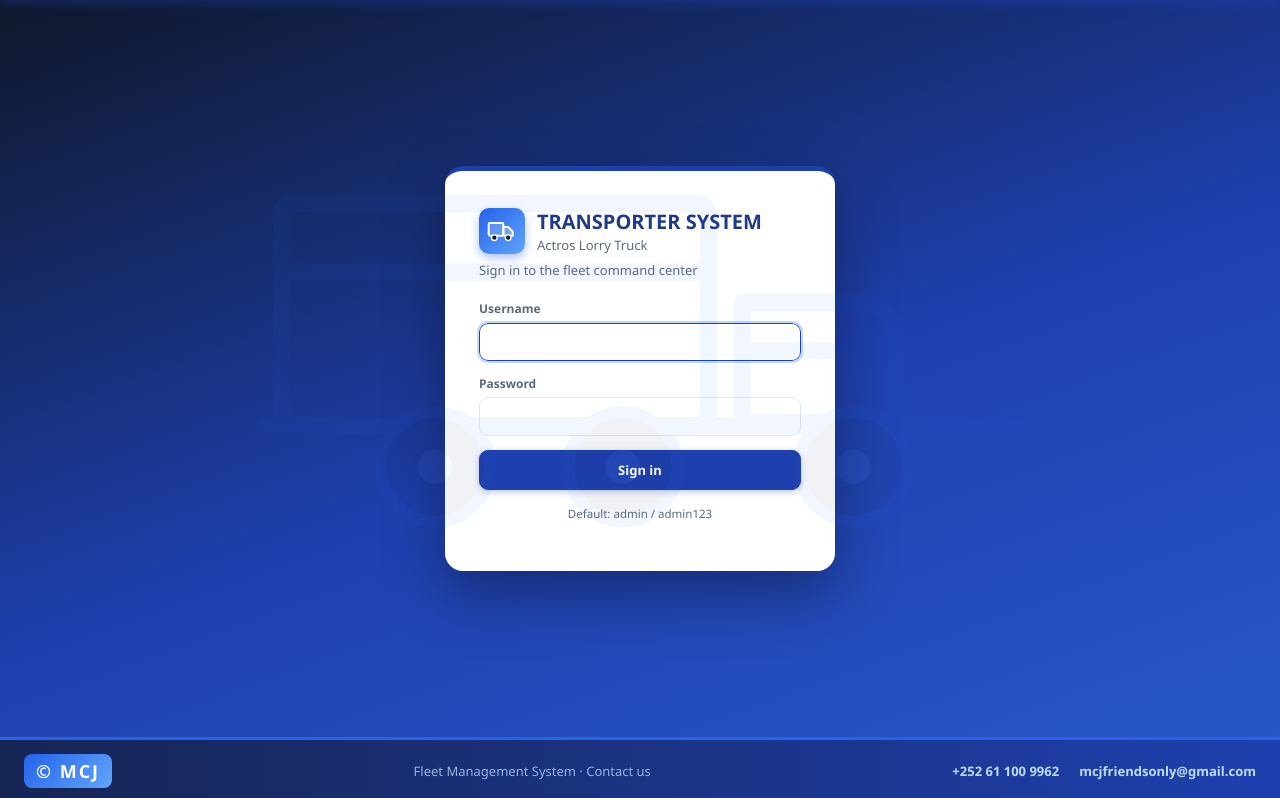
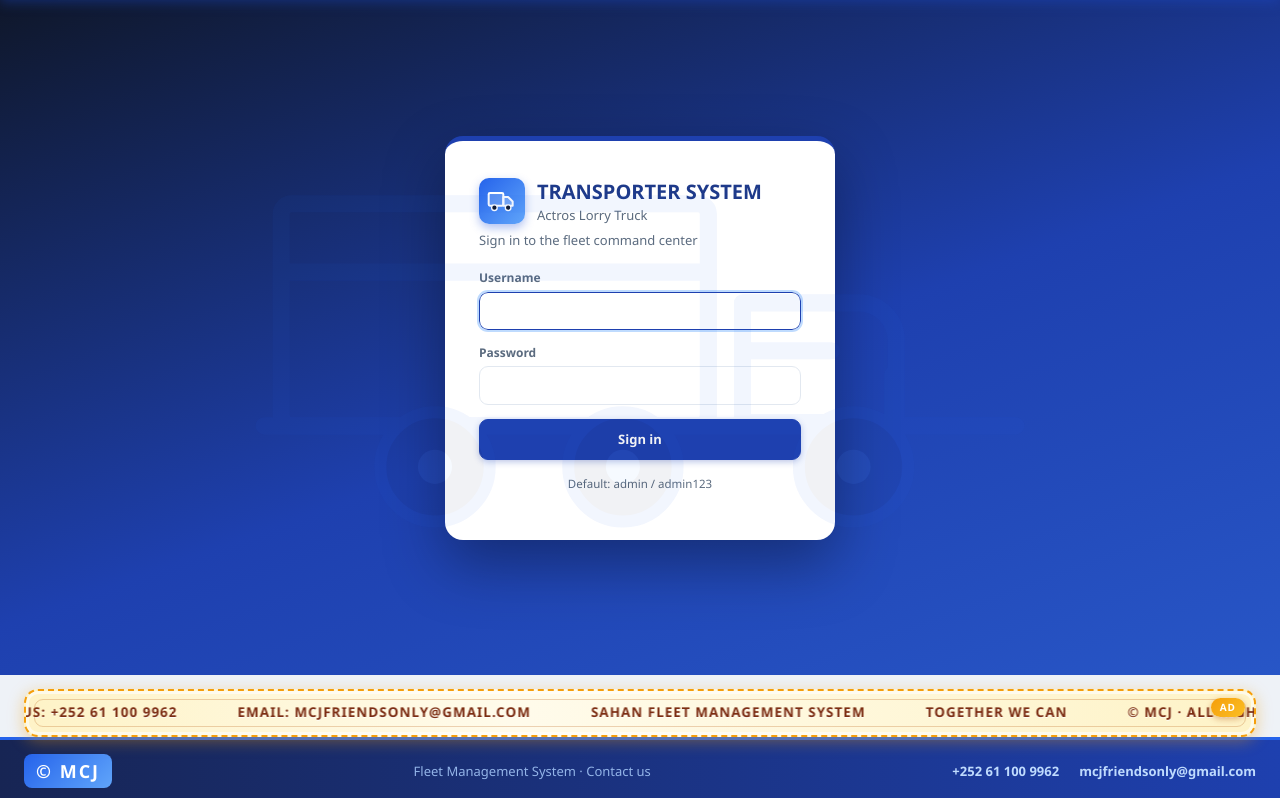
Before and after one commit to mcjawale/sahan, a Flask app: page /auth/login in a window 1280 px wide. Shown: the part 63-861 px from the top of the page. Run offline with Flask 3, Linux system fonts and the light colour scheme.

Commit message:
Add animated advertisement banner with copyright and contacts on login

```diff
--- a/static/css/style.css
+++ b/static/css/style.css
@@ -403,6 +403,63 @@
   letter-spacing: .5px;
 }
 
+/* ---------- Advertisement banner (login) ---------- */
+.ad-banner {
+  position: relative;
+  overflow: hidden;
+  margin: 14px 24px 0;
+  border-radius: 14px;
+  border: 2px dashed #f59e0b;
+  background: linear-gradient(90deg, #fef3c7 0%, #fffbeb 40%, #fef3c7 100%);
+  box-shadow: 0 4px 16px rgba(245, 158, 11, .4), inset 0 0 0 3px rgb(255 255 255 / .6);
+  white-space: nowrap;
+  z-index: 1;
+}
+.ad-banner::before {
+  content: "AD";
+  position: absolute;
+  top: 7px;
+  right: 9px;
+  z-index: 2;
+  background: linear-gradient(135deg, #f59e0b, #fbbf24);
+  color: #fff;
+  font-size: 10px;
+  font-weight: 900;
+  letter-spacing: 1px;
+  padding: 2px 9px;
+  border-radius: 999px;
+  box-shadow: 0 2px 6px rgba(180, 83, 9, .4);
+}
+.ad-banner::after {
+  content: "";
+  position: absolute;
+  inset: 8px;
+  border-radius: 9px;
+  border: 1px solid rgb(180 83 9 / .25);
+  pointer-events: none;
+}
+.ad-track {
+  display: inline-flex;
+  align-items: center;
+  gap: 60px;
+  white-space: nowrap;
+  padding: 12px 0;
+  animation: ad-move 26s linear infinite;
+  will-change: transform;
+}
+.ad-track span {
+  font-size: 13.5px;
+  font-weight: 800;
+  letter-spacing: 1px;
+  text-transform: uppercase;
+  color: #7c2d12;
+  text-shadow: 0 1px 0 rgb(255 255 255 / .8);
+}
+@keyframes ad-move {
+  0% { transform: translateX(0); }
+  100% { transform: translateX(-50%); }
+}
+
 /* ---------- Login ---------- */
 .login-screen { display: flex; flex-direction: column; min-height: 100vh; }
 .login-screen .login-wrap { flex: 1; }
--- a/templates/login.html
+++ b/templates/login.html
@@ -45,5 +45,16 @@
     <p class="hint">Default: admin / admin123</p>
   </form>
   </div>
+  <div class="ad-banner" aria-hidden="true">
+    <div class="ad-track">
+      {% for _ in range(2) %}
+      <span>&#169; MCJ &middot; All Rights Reserved</span>
+      <span>Contact Us: +252 61 100 9962</span>
+      <span>Email: mcjfriendsonly@gmail.com</span>
+      <span>SAHAN FLEET MANAGEMENT SYSTEM</span>
+      <span>Together We Can</span>
+      {% endfor %}
+    </div>
+  </div>
 </div>
 {% endblock %}
```
